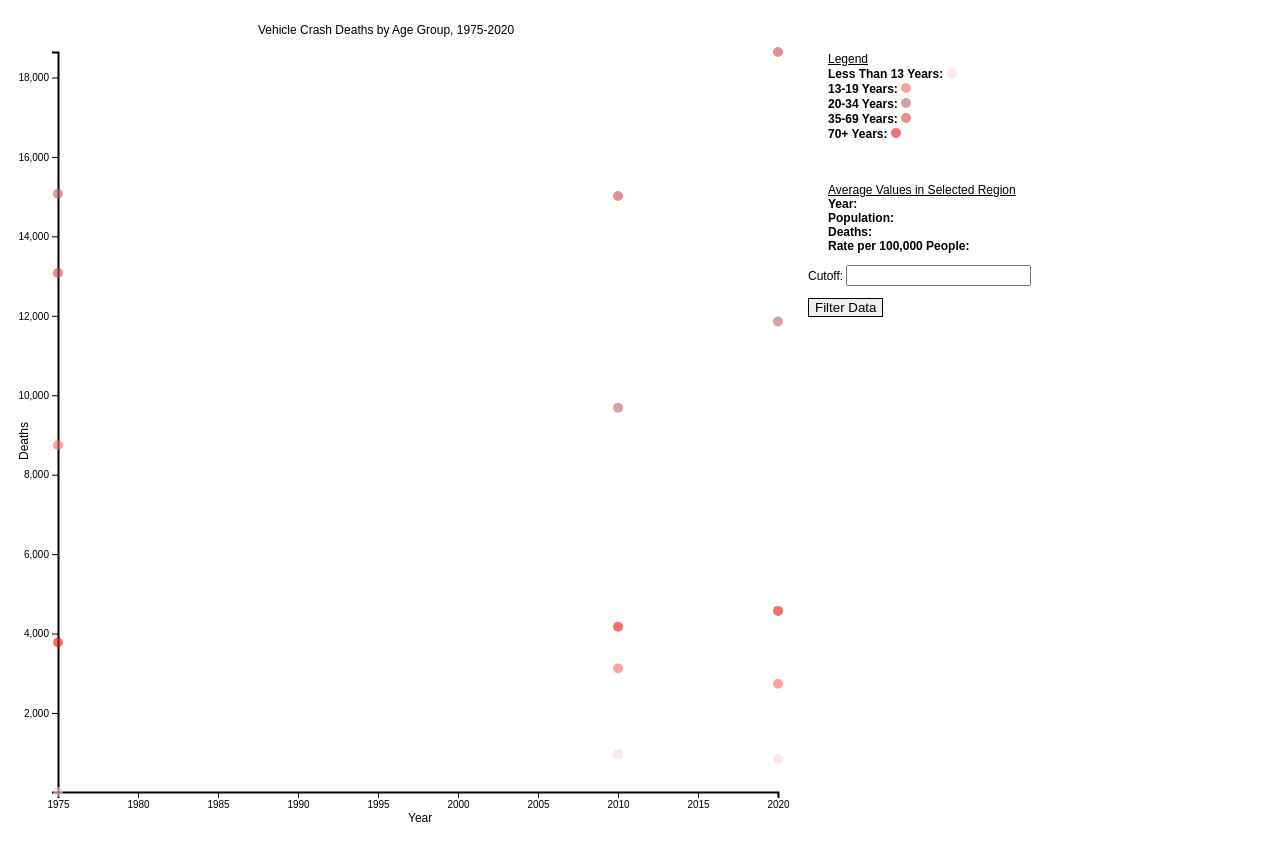
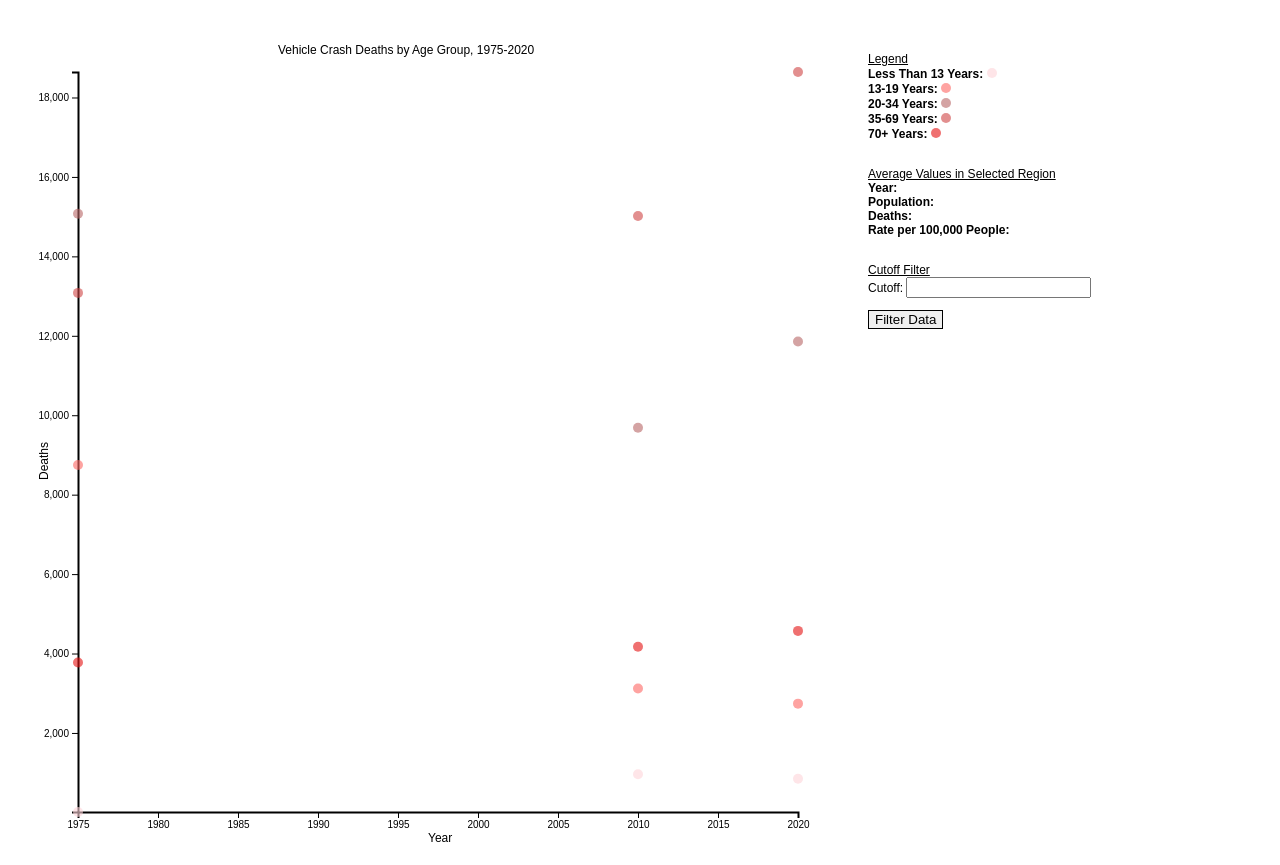
Before and after one commit to allisonkwan/crash-death-visualization, a plain HTML site: page index.html in a window 1280 px wide. Before the commit the page ends 839 px from the top, so only its background shows below. Drawn offline with nearby package versions, Linux system fonts and the light colour scheme.

Commit message:
legend styling

```diff
--- a/index.html
+++ b/index.html
@@ -24,6 +24,7 @@
 				<strong>70+ Years:</strong> <svg id="AgeGroup5" width="20px" height="12px"></svg><br />
 				<p></p>
 			</div>
+			<br />
 			<div id="chart4">
 				<u>Average Values in Selected Region</u><br />
 				<strong>Year:</strong>
@@ -36,10 +37,19 @@
 				<span id="myRate"></span><br />
 				<p></p>
 			</div>
-			<form name="cutoff">
-				<label for="cutoffFilter" class="show">Cutoff:</label>
-				<input type="text" id="cutoff">
-			</form>
+			<br />
+			<div id="chart5">
+				<u>Cutoff Filter</u><br />
+				<form name="cutoff" id="form">
+					<label for="cutoffFilter" class="show">Cutoff:</label>
+					<input type="text" id="cutoff">
+				</form>
+			</div>
+			<br />
+			<div id="chart6"></div>
+		</div>
+		<div id="grid2">
+
 		</div>
 	</div>
 </body>
--- a/main.js
+++ b/main.js
@@ -14,7 +14,7 @@ d3.csv("traffic.csv", function (csv) {
   var cutoff = 0;
 
   //Cutoff
-  var main = document.getElementById('myGrid');
+  var main = document.getElementById('chart5');
   d3.select(main)
     .append('p')
     .append('button')
@@ -135,7 +135,7 @@ d3.csv("traffic.csv", function (csv) {
     }
   }
 
-  var Tooltip = d3.select("#chart1")
+  var Tooltip = d3.select("#chart6")
     .append("div")
     .style("opacity", 0)
     .attr("class", "tooltip")
--- a/style.css
+++ b/style.css
@@ -27,14 +27,26 @@ path.domain {
 
 #chart1 {
 	float: left;
+	margin: 20px;
 }
 
 #myGrid {
 	display: grid;
 	grid-template-rows: auto auto;
+	float: left;
+	margin-top: 30px;
+	margin-left: 20px;
 }
 
-#chart3 {
+#grid2 {
+	display: grid;
+	grid-template-rows: auto auto;
+	float: left;
+	margin-top: 30px;
+	margin-left: 20px;
+}
+
+/* #chart3 {
 	float: left;
 	margin-top: 30px;
 	margin-left: 20px;
@@ -45,6 +57,12 @@ path.domain {
 	margin-top: 30px;
 	margin-left: 20px;
 }
+
+#chart5 {
+	float: left;
+	margin-top: 30px;
+	margin-left: 20px;
+} */
 
 .age-group-1 {
 	fill: #fed3d9 !important;
```
